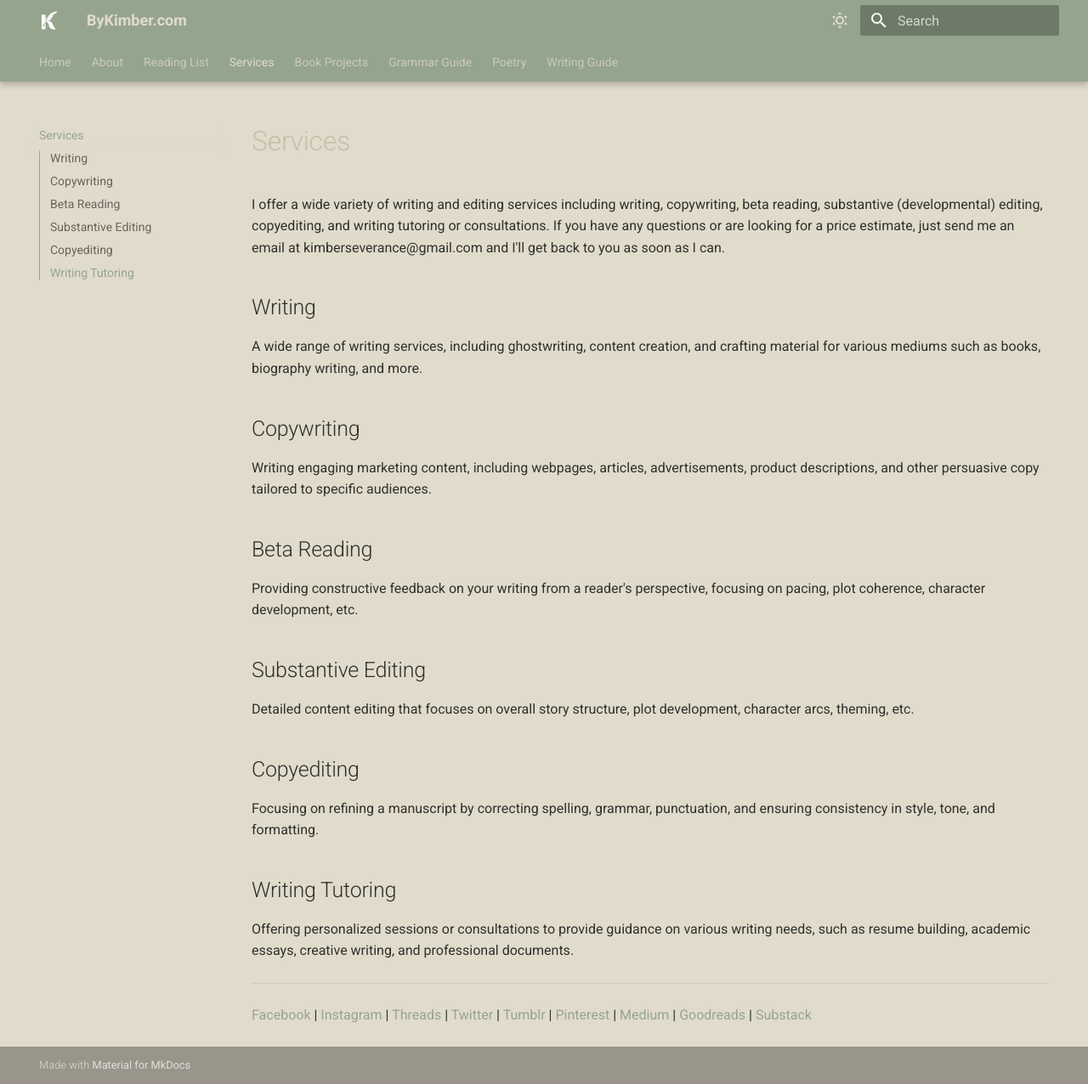
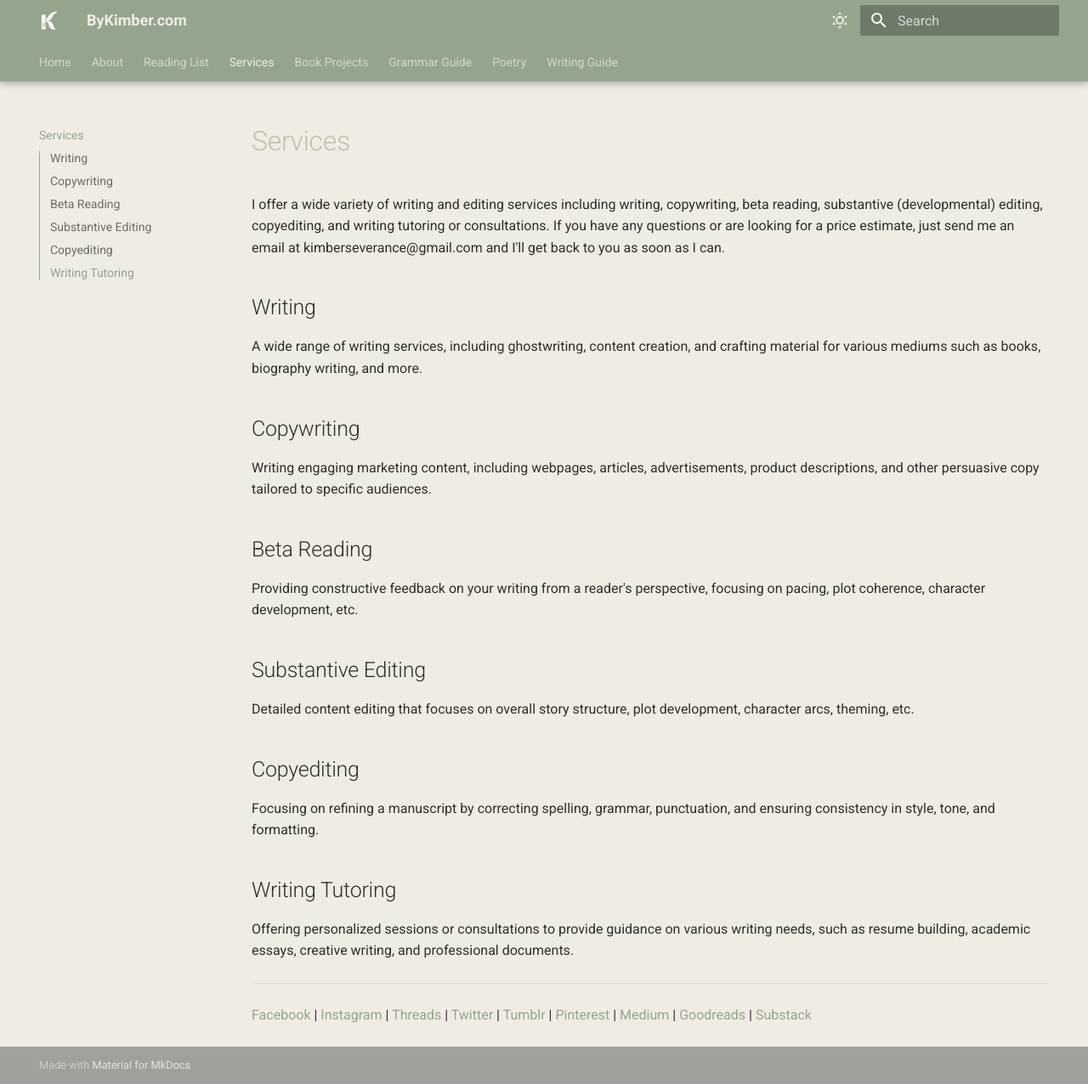
Before and after one commit to moonfIower/bykimber, an MkDocs documentation site: the page built from docs/Services.md, in a window 1280 px wide and 1276 px high. Shown: the whole window at 85% size. Built offline with MkDocs 1.6.1 and Material for MkDocs 9.7.7, drawn with Linux system fonts in a browser that asks for light colours.

Commit message:
white colors

```diff
--- a/docs/stylesheets/extra.css
+++ b/docs/stylesheets/extra.css
@@ -1,21 +1,21 @@
 [data-md-color-scheme="lightish"]{
-    --md-default-bg-color: #e1dbcb;
+    --md-default-bg-color: #efece3;
     --md-primary-fg-color: #95a58d;
-    --md-primary-fg-color--light: #e1dbcb;
+    --md-primary-fg-color--light: #efece3;
     --md-primary-fg-color--dark: #95a58d;
     --md-typeset-color: #2e312d;
     --md-typeset-a-color: #95a58d;
-    --md-footer-bg-color: #e1dbcb;
+    --md-footer-bg-color: #efece3;
     --md-accent-color: #95a58d;
 }
 
 [data-md-color-scheme="darkish"]{
     --md-default-bg-color: #2e312d;
-    --md-primary-bg-color: #e1dbcb;
+    --md-primary-bg-color: #efece3;
     --md-primary-fg-color: #95a58d;
-    --md-primary-fg-color--light: #e1dbcb;
+    --md-primary-fg-color--light: #efece3;
     --md-primary-fg-color--dark: #95a58d;
-    --md-typeset-color: #e1dbcb;
+    --md-typeset-color: #efece3;
     --md-typeset-a-color: #95a58d;
     --md-footer-bg-color: #2e312d;
     --md-accent-color: #95a58d;
```
